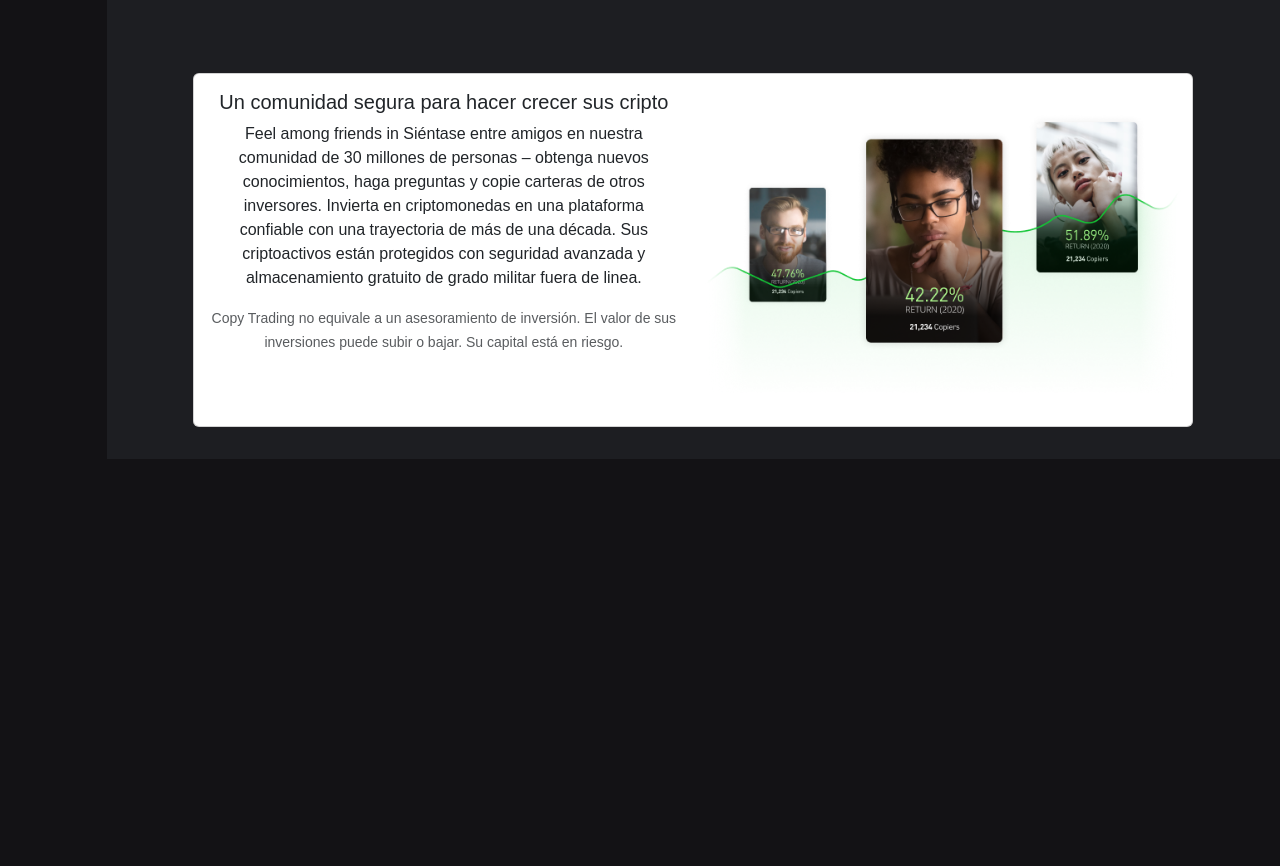
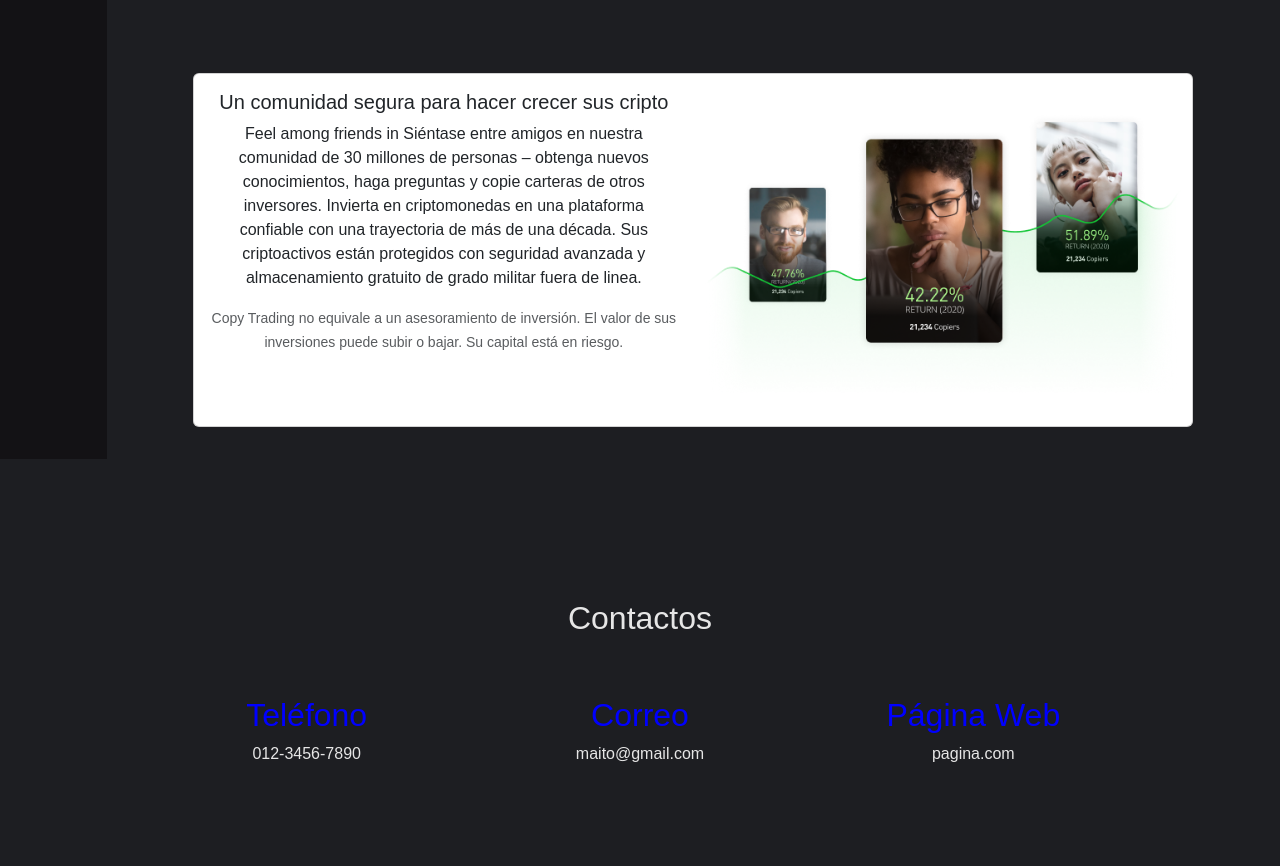
Before and after one commit to Emanuels97/TrabajoFinal-NODEjs, a plain HTML site: page index.html in a window 1280 px wide. Shown: the part 594-1460 px from the top of the page. Before the commit the page ends 1053 px from the top, so only its background shows below. Drawn offline with nearby package versions, Linux system fonts and the light colour scheme.

Commit message:
Agregado de Footer

```diff
--- a/css/style.css
+++ b/css/style.css
@@ -3,11 +3,11 @@ body {
   background-color: #131215;
 }
 
-.dashboard{
+.dashboard {
   background-color: #1d1e22;
 }
 
-.dashboard img{
+.dashboard img {
   padding: 10px;
   width: 100px;
   margin: 0;
@@ -50,7 +50,29 @@ body {
   transform: translateY(-10px);
 }
 
-
 .items:hover .img-wrapper img {
   transform: translateY(5px);
 }
+
+/* SECCION CONTACTO */
+.contacto {
+  background-color: #1d1e22;
+  padding: 140px 0 100px 0;
+  color: #e6e6e6;
+  text-align: center;
+}
+.contacto .contenido-seccion {
+  max-width: 1000px;
+  margin: auto;
+  padding: 0 10x;
+}
+.contacto .contenido-seccion .fila {
+  display: flex;
+  justify-content: space-around;
+}
+.contacto .contenido-seccion .fila .col {
+  margin-top: 50px;
+}
+.contacto .contenido-seccion .fila .col h2 {
+  color: #0000ff;
+}
--- a/index.html
+++ b/index.html
@@ -152,6 +152,30 @@
       </div>
     </main>
 
+    <!-- FOOTER -->
+
+    <footer>
+      <section class="contacto">
+        <div class="contenido-seccion">
+          <h2 class="titulo-seccion">Contactos</h2>
+          <div class="fila">
+            <div class="col">
+              <h2>Teléfono</h2>
+              <span>012-3456-7890</span>
+            </div>
+            <div class="col">
+              <h2>Correo</h2>
+              <span>maito@gmail.com</span>
+            </div>
+            <div class="col">
+              <h2>Página Web</h2>
+              <span>pagina.com</span>
+            </div>
+          </div>
+        </div>
+      </section>
+    </footer>
+
     <script
       src="https://cdn.jsdelivr.net/npm/bootstrap@5.3.3/dist/js/bootstrap.bundle.min.js"
       integrity="sha384-YvpcrYf0tY3lHB60NNkmXc5s9fDVZLESaAA55NDzOxhy9GkcIdslK1eN7N6jIeHz"
```
